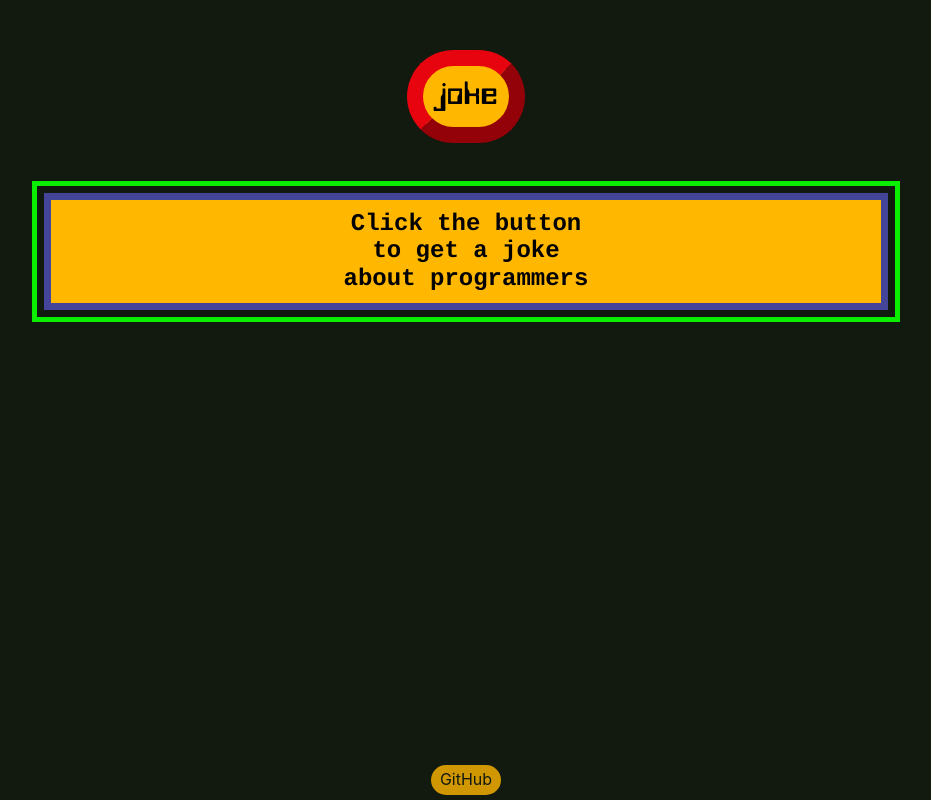
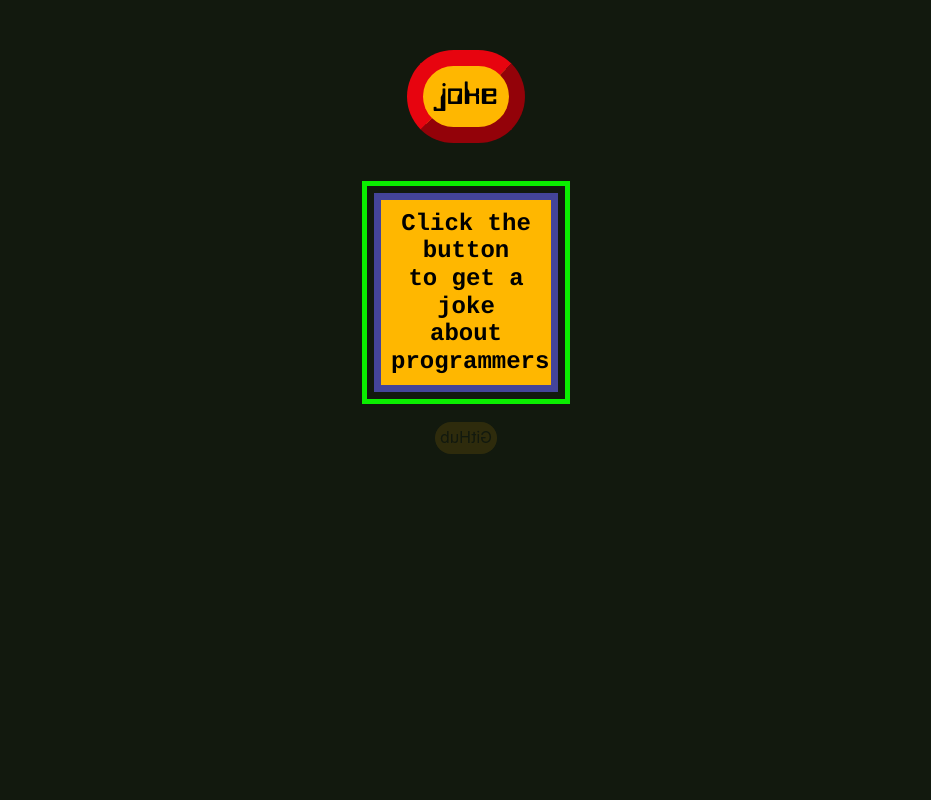
Before and after one commit to Furuikeya/proJokes, a React (Create React App) app: page / in a window 1280 px wide. Shown: the whole page, without its empty margins (174-1105 px from the left). Built offline with nearby package versions, Linux system fonts and the light colour scheme.

Commit message:
fixed the github link position with flexbox + made some rotate fun

```diff
--- a/src/App.css
+++ b/src/App.css
@@ -5,6 +5,10 @@
 
 .app {
   text-align: center;
+  display:flex;
+  flex-direction: column;
+  justify-content: space-between;
+  align-items: center;
 }
 
 .joke-button {
@@ -23,7 +27,7 @@
 .joke {
   padding: 10px;
   margin: auto;
-  margin-bottom: 64px;
+  margin-bottom: 24px;
   width: 66%;
   background-color: rgba(255, 183, 0, 1);
   border: solid #449 7px;
@@ -34,16 +38,20 @@
   text-align: center;
 }
 
+.githubDiv {
+  align-self: left;
+  width: 70px;
+  transform: rotate(180deg);
+  rotate: x 180deg;
+  margin-top: 12px;
+  margin-bottom: 12px;
+}
+
 a:link {
-  width: 70px;
-  position: absolute;
-  bottom: 5px;
-  left: 50%;
-  margin-left: -35px;
   padding: 5px;
   padding-bottom: 7px;
   color: #12190e;
-  background-color: rgba(255, 183, 0, 0.8);
+  background-color: rgba(255, 183, 0, 0.12);
   border-radius: 9999px;
   text-decoration: none;
 }
@@ -53,3 +61,6 @@ a:visited {
 a:hover {
   background-color: rgba(255, 183, 0, 1);
 }
+a:active {
+  background-color: rgba(255, 183, 0, 0.9);
+}
--- a/src/App.js
+++ b/src/App.js
@@ -41,15 +41,23 @@ class App extends Component {
     const {joke, setup, delivery} = this.state;
     return (
       <div className='app'>
+        <div>
           <JokeButton
             jokeClick={this.jokeButtonClick}
           />
+        </div>
+
+        <div>
           <JokeBox
             joke={joke}
             setup={setup}
             delivery={delivery}
           />
+        </div>
+
+        <div className='githubDiv'>
           <a href='https://github.com/Furuikeya/projokes'> GitHub </a>
+        </div>
       </div>
     )
   }
```
Lines whose indentation alone changed are shown as unchanged.
